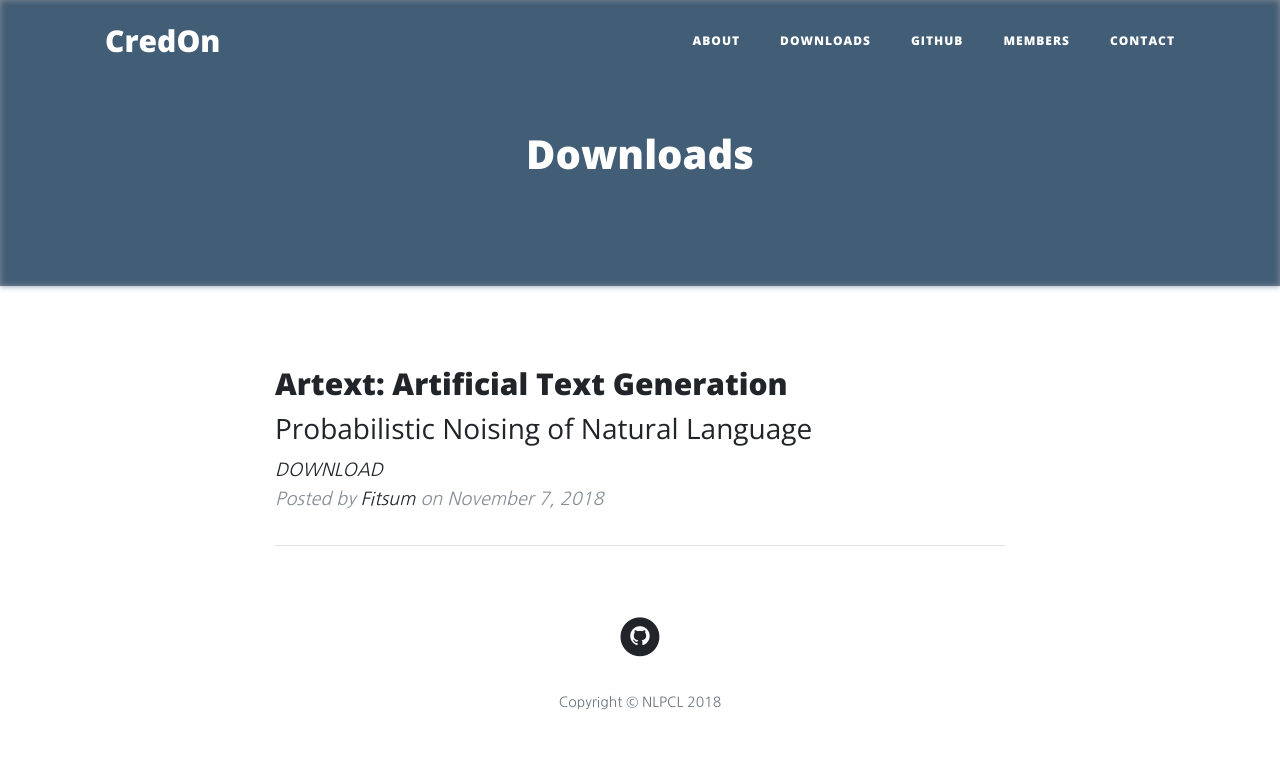
After one commit to nlpcl-lab/starlab-website, a Flask app: page /downloads in a window 1280 px wide. The commit adds this page. Shown: the top 778 px of the page. Run offline with Flask 2, Linux system fonts and the light colour scheme; some libraries are stand-ins or nearby versions.

Commit message:
Remove redundant code using a template

```diff
--- a/app.py
+++ b/app.py
@@ -18,7 +18,7 @@
 
 @app.route('/downloads')
 def downloads_view():
-    return render_template('download.html')
+    return render_template('downloads.html')
 
 
 if __name__ == '__main__':
--- /dev/null
+++ b/templates/base/footer.html
@@ -0,0 +1,21 @@
+
+<!-- Footer -->
+<footer>
+    <div class="container">
+        <div class="row">
+            <div class="col-lg-8 col-md-10 mx-auto">
+                <ul class="list-inline text-center">
+                    <li class="list-inline-item">
+                        <a href="https://github.com/NLPCL-LAB" target="_blank">
+                  <span class="fa-stack fa-lg">
+                    <i class="fa fa-circle fa-stack-2x"></i>
+                    <i class="fa fa-github fa-stack-1x fa-inverse"></i>
+                  </span>
+                        </a>
+                    </li>
+                </ul>
+                <p class="copyright text-muted">Copyright &copy; NLPCL 2018</p>
+            </div>
+        </div>
+    </div>
+</footer>
--- /dev/null
+++ b/templates/base/head.html
@@ -0,0 +1,24 @@
+<head>
+    <meta charset="utf-8">
+    <meta name="viewport" content="width=device-width, initial-scale=1, shrink-to-fit=no">
+    <meta name="description" content="언어학적 분석 및 증거문서 자동 수집을 통한 신뢰도 분포 자동 예측 및 자동 증강">
+    <meta name="author" content="NLP*CL">
+
+    <title>NLP*CL - StarLab</title>
+
+    <link rel="shortcut icon" href="/static/img/favicon.ico"/>
+
+    <!-- Bootstrap core CSS -->
+    <link href="{{ url_for('static', filename='vendor/bootstrap/css/bootstrap.min.css') }}" rel="stylesheet">
+
+    <!-- Custom fonts for this template -->
+    <link href="{{ url_for('static', filename='vendor/font-awesome/css/font-awesome.min.css') }}" rel="stylesheet"
+          type="text/css">
+    <link href='https://fonts.googleapis.com/css?family=Lora:400,700,400italic,700italic' rel='stylesheet'
+          type='text/css'>
+    <link href='https://fonts.googleapis.com/css?family=Open+Sans:300italic,400italic,600italic,700italic,800italic,400,300,600,700,800'
+          rel='stylesheet' type='text/css'>
+
+    <!-- Custom styles for this template -->
+    <link href="{{ url_for('static', filename='css/clean-blog.css') }}" rel="stylesheet">
+</head>
--- /dev/null
+++ b/templates/base/navbar.html
@@ -0,0 +1,33 @@
+<!-- Navigation -->
+<nav class="navbar navbar-expand-lg navbar-light fixed-top" id="mainNav">
+    <div class="container">
+        <a class="navbar-brand" href="index.html" style="font-size: 30px;">
+            CredOn
+        </a>
+        <button class="navbar-toggler navbar-toggler-right" type="button" data-toggle="collapse"
+                data-target="#navbarResponsive" aria-controls="navbarResponsive" aria-expanded="false"
+                aria-label="Toggle navigation">
+            Menu
+            <i class="fa fa-bars"></i>
+        </button>
+        <div class="collapse navbar-collapse" id="navbarResponsive">
+            <ul class="navbar-nav ml-auto">
+                <li class="nav-item">
+                    <a class="nav-link" href="/#about">about</a>
+                </li>
+                <li class="nav-item">
+                    <a class="nav-link" href="/downloads">downloads</a>
+                </li>
+                <li class="nav-item">
+                    <a class="nav-link" href="https://github.com/NLPCL-LAB" target="_blank">github</a>
+                </li>
+                <li class="nav-item">
+                    <a class="nav-link" href="/#members">members</a>
+                </li>
+                <li class="nav-item">
+                    <a class="nav-link" href="/#contact">contact</a>
+                </li>
+            </ul>
+        </div>
+    </div>
+</nav>
--- /dev/null
+++ b/templates/base/script.html
@@ -0,0 +1,6 @@
+<!-- Bootstrap core JavaScript -->
+<script src="{{ url_for('static', filename='vendor/jquery/jquery.min.js') }}"></script>
+<script src="{{ url_for('static', filename='vendor/bootstrap/js/bootstrap.bundle.min.js') }}"></script>
+
+<!-- Custom scripts for this template -->
+<script src="{{ url_for('static', filename='js/clean-blog.js') }}"></script>
--- a/templates/downloads.html
+++ b/templates/downloads.html
@@ -1,64 +1,9 @@
 <!DOCTYPE html>
 <html lang="en">
-<head>
-    <meta charset="utf-8">
-    <meta name="viewport" content="width=device-width, initial-scale=1, shrink-to-fit=no">
-    <meta name="description" content="언어학적 분석 및 증거문서 자동 수집을 통한 신뢰도 분포 자동 예측 및 자동 증강">
-    <meta name="author" content="NLP*CL">
-
-    <title>NLP*CL - StarLab</title>
-
-    <link rel="shortcut icon" href="/static/img/favicon.ico"/>
-
-    <!-- Bootstrap core CSS -->
-    <link href="../vendor/bootstrap/css/bootstrap.min.css" rel="stylesheet">
-
-    <!-- Custom fonts for this template -->
-    <link href="../vendor/font-awesome/css/font-awesome.min.css" rel="stylesheet" type="text/css">
-    <link href='https://fonts.googleapis.com/css?family=Lora:400,700,400italic,700italic' rel='stylesheet'
-          type='text/css'>
-    <link href='https://fonts.googleapis.com/css?family=Open+Sans:300italic,400italic,600italic,700italic,800italic,400,300,600,700,800'
-          rel='stylesheet' type='text/css'>
-
-    <!-- Custom styles for this template -->
-    <link href="../static/css/clean-blog.css?v=3" rel="stylesheet">
-</head>
+{% include 'base/head.html' %}
 
 <body>
-
-<!-- Navigation -->
-<nav class="navbar navbar-expand-lg navbar-light fixed-top" id="mainNav">
-    <div class="container">
-        <a class="navbar-brand" href="index.html" style="font-size: 30px;">
-            CredOn
-        </a>
-        <button class="navbar-toggler navbar-toggler-right" type="button" data-toggle="collapse"
-                data-target="#navbarResponsive" aria-controls="navbarResponsive" aria-expanded="false"
-                aria-label="Toggle navigation">
-            Menu
-            <i class="fa fa-bars"></i>
-        </button>
-        <div class="collapse navbar-collapse" id="navbarResponsive">
-            <ul class="navbar-nav ml-auto">
-                <li class="nav-item">
-                    <a class="nav-link" href="/#about">about</a>
-                </li>
-                <li class="nav-item">
-                    <a class="nav-link" href="/templates/downloads.html">downloads</a>
-                </li>
-                <li class="nav-item">
-                    <a class="nav-link" href="https://github.com/NLPCL-LAB" target="_blank">github</a>
-                </li>
-                <li class="nav-item">
-                    <a class="nav-link" href="/#members">members</a>
-                </li>
-                <li class="nav-item">
-                    <a class="nav-link" href="/#contact">contact</a>
-                </li>
-            </ul>
-        </div>
-    </div>
-</nav>
+{% include 'base/navbar.html' %}
 
 <!-- Page Header -->
 <header class="masthead">
@@ -115,33 +60,9 @@
     </div>
 </div>
 
-<!-- Footer -->
-<footer>
-    <div class="container">
-        <div class="row">
-            <div class="col-lg-8 col-md-10 mx-auto">
-                <ul class="list-inline text-center">
-                    <li class="list-inline-item">
-                        <a href="https://github.com/NLPCL-LAB" target="_blank">
-                  <span class="fa-stack fa-lg">
-                    <i class="fa fa-circle fa-stack-2x"></i>
-                    <i class="fa fa-github fa-stack-1x fa-inverse"></i>
-                  </span>
-                        </a>
-                    </li>
-                </ul>
-                <p class="copyright text-muted">Copyright &copy; NLPCL 2018</p>
-            </div>
-        </div>
-    </div>
-</footer>
+{% include 'base/footer.html' %}
+{% include 'base/script.html' %}
 
-<!-- Bootstrap core JavaScript -->
-<script src="../vendor/jquery/jquery.min.js"></script>
-<script src="../vendor/bootstrap/js/bootstrap.bundle.min.js"></script>
-
-<!-- Custom scripts for this template -->
-<script src="../static/js/clean-blog.js?v=2"></script>
 </body>
 
 </html>
```
Also changed, not shown: templates/index.html (+4 -52 lines).
